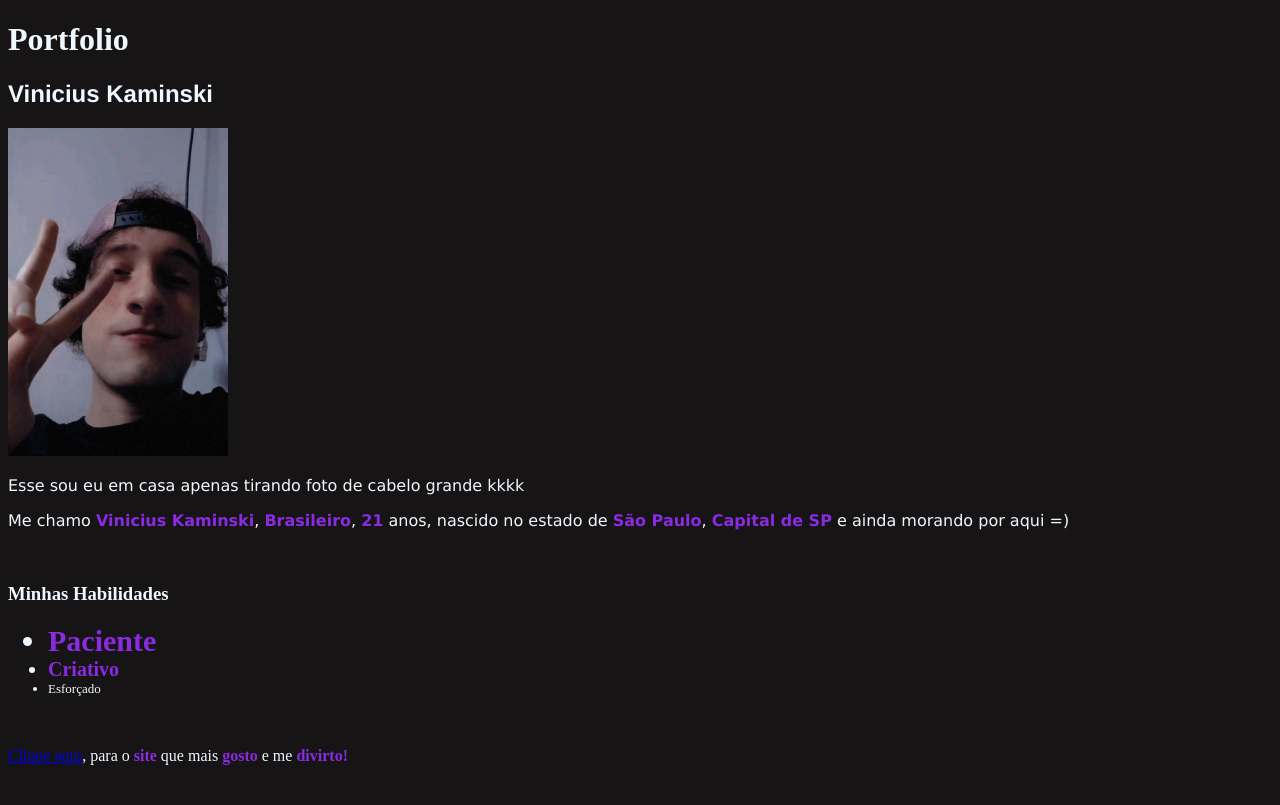
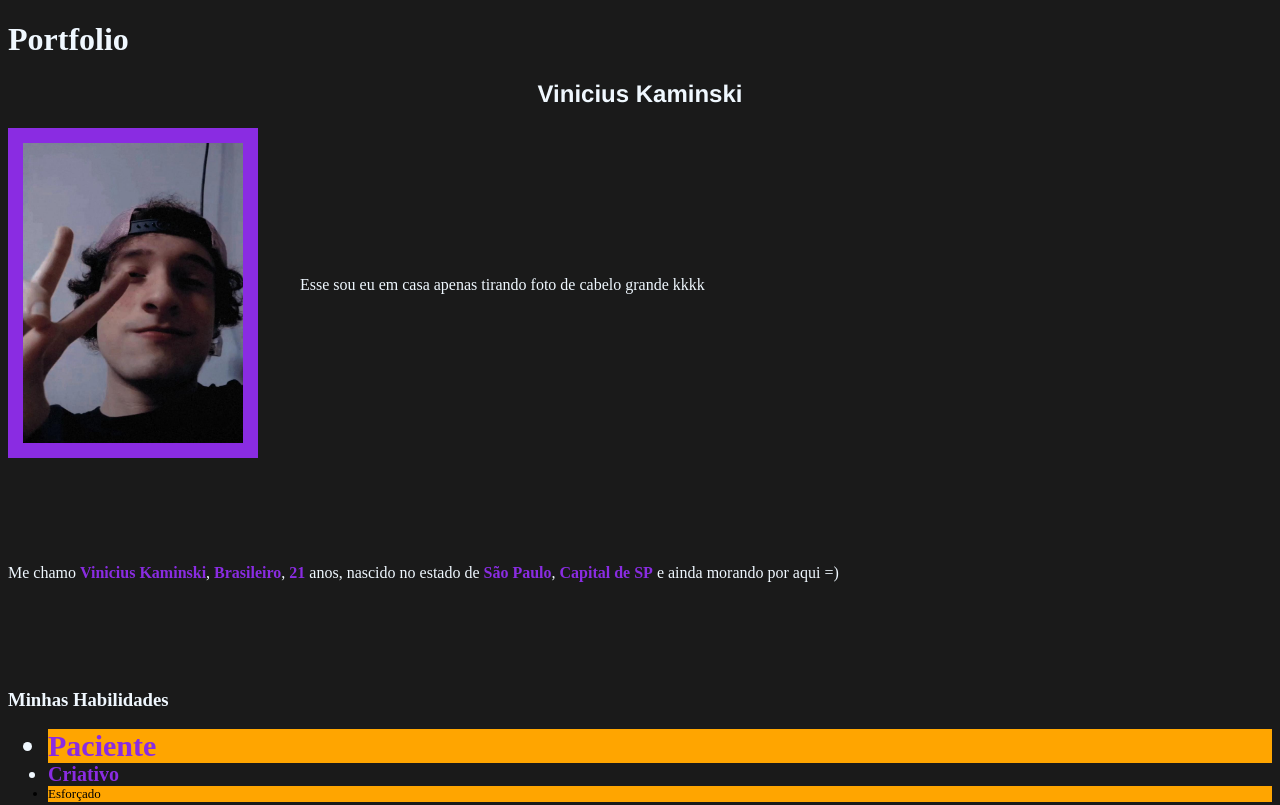
Before and after one commit to Kaminskifking/KaminskiFking.github.io, a plain HTML site: page index.html in a window 1280 px wide. Shown: the top 805 px of the page. Drawn offline with Linux system fonts and the light colour scheme.

Commit message:
adicionei estilos no index e style

```diff
--- a/index.html
+++ b/index.html
@@ -5,66 +5,39 @@
   <meta http-equiv="X-UA-Compatible" content="IE=edge">
   <meta name="viewport" content="width=device-width, initial-scale=1.0">
   <title>Document</title>
-  <style>
-
-    h2 {
-
-      font-family: 'Franklin Gothic Medium', 'Arial Narrow', Arial, sans-serif;
+  <link rel="stylesheet" href="style.css">
+</head>
+<body>
 
 
-    }
+  <h1>Portfolio</h1>
 
-    .descriçao {
-
-      font-family: 'Lucida Sans', 'Lucida Sans Regular', 'Lucida Grande', 'Lucida Sans Unicode', Geneva, Verdana, sans-serif;
-
-    }
-
-    body {
-
-      background-color: rgb(22, 20, 20);
-      color: aliceblue;
-
-    }
-
-    strong {
-
-      color: blueviolet;
-
-    }
+  <div>
+    <h2 id="meunome">Vinicius Kaminski</h2>
+      <div class="fotoetexto">
+      <img id="minhafoto" src="/img/vinicius.jpg" width="220" alt="foto de vinicius">
+      <p class="descriçao, primeira">Esse sou eu em casa apenas tirando foto de cabelo grande kkkk</p>
+  </div>
 
 
-    #tamanhopaciente {
-
-      font-size: 30px;
-    }
-
-    #tamanhocriativo {
-
-      font-size: 20px;
-    }
-
-    #tamanhoesforçado{
-
-      font-size: 13px;
-    }
+  <br>
+  <br>
+  <br>
+  <br>
+  <br>
 
 
-  </style>
-</head>
-<body>
-  <h1>Portfolio</h1>
-  <h2>Vinicius Kaminski</h2>
-  <img id="minhafoto" src="/img/vinicius.jpg" width="220" alt="foto de vinicius">
-  <p class="descriçao">Esse sou eu em casa apenas tirando foto de cabelo grande kkkk</p>
-  <p class="descriçao">Me chamo <strong>Vinicius Kaminski</strong>, <strong>Brasileiro</strong>, <strong>21</strong> anos, nascido no estado de <strong>São Paulo</strong>, <strong>Capital de SP</strong> e ainda morando por aqui =)</p>
+  <p class="descriçao, segunda">Me chamo <strong>Vinicius Kaminski</strong>, <strong>Brasileiro</strong>, <strong>21</strong> anos, nascido no estado de <strong>São Paulo</strong>, <strong>Capital de SP</strong> e ainda morando por aqui =)</p>
 
+  <br>
+  <br>
+  <br>
   <br>
 
   <h3 id="habilidades">Minhas Habilidades</h3>
 
 
-  <ul>
+  <ul class="habili">
       <li id="tamanhopaciente"><strong>Paciente</strong></li>
 
 
--- /dev/null
+++ b/style.css
@@ -0,0 +1,84 @@
+h2 {
+
+  font-family: 'Franklin Gothic Medium', 'Arial Narrow', Arial, sans-serif;
+
+
+}
+
+.descriçao {
+
+    font-family: 'Lucida Sans', 'Lucida Sans Regular', 'Lucida Grande', 'Lucida Sans Unicode', Geneva, Verdana, sans-serif;
+
+
+}
+
+body {
+
+  background-color: rgb(26, 26, 26);
+  color: aliceblue;
+
+}
+
+strong {
+
+  color: rgb(138, 44, 226);
+
+}
+
+
+#tamanhopaciente {
+
+  font-size: 30px;
+}
+
+#tamanhocriativo {
+
+  font-size: 20px;
+}
+
+#tamanhoesforçado{
+
+  font-size: 13px;
+  color: black;
+
+}
+
+/* div {
+    height: 400px;
+    border: 1px solid white;
+} */
+
+#minhafoto {
+
+    float: left;
+    padding: 15px;
+    height: 300px;
+    background-color: rgb(138, 44, 226);
+
+}
+
+#meunome {
+
+    text-align: center;
+
+}
+
+.primeira {
+
+    position: absolute;
+    top: 260px;
+    left: 300px;
+}
+
+.fotoetexto {
+
+    height: 330px;
+    /* border: 1px solid white; */
+
+}
+
+ ul.habili li:nth-child(odd) {
+
+    background-color: orange;
+
+}
```
